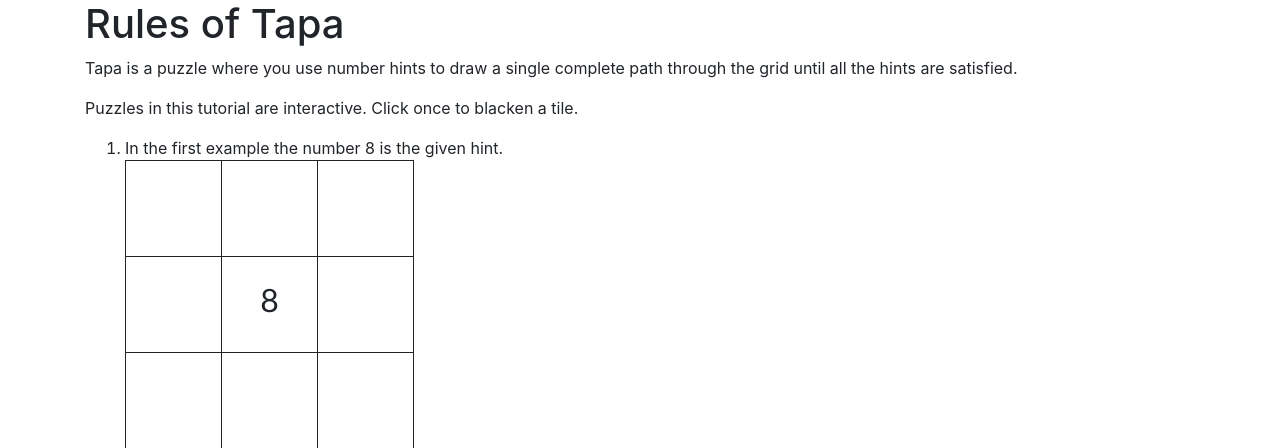
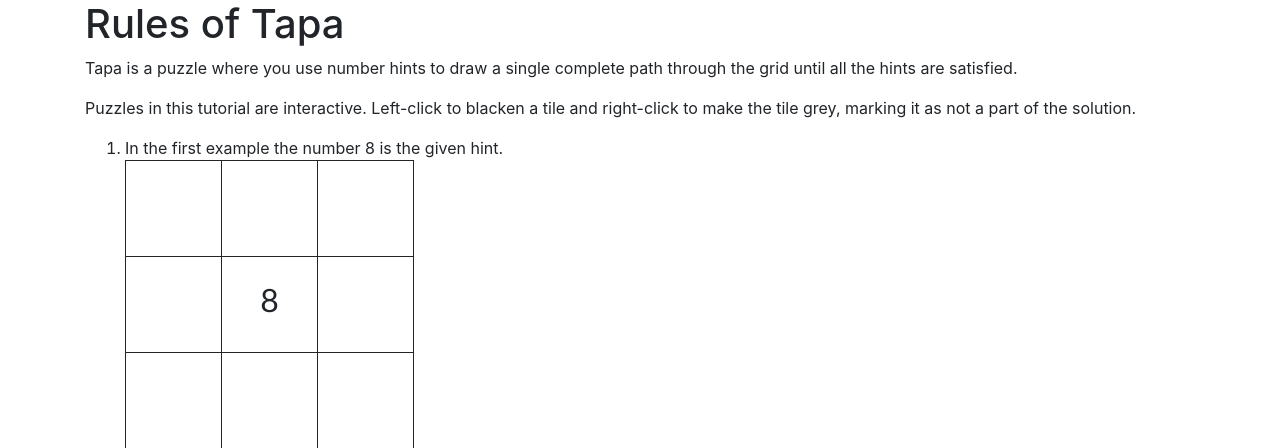
Before and after one commit to NoalS2/pytapaweb, a Django app: page /tutorial/ in a window 1280 px wide. Shown: the part 56-504 px from the top of the page. Run offline with Django 3.2, Linux system fonts and the light colour scheme; some libraries are stand-ins or nearby versions.

Commit message:
updated tutorial.

```diff
--- a/tutorial/templates/tutorial/tutorial.html
+++ b/tutorial/templates/tutorial/tutorial.html
@@ -9,7 +9,7 @@
     </style>
 <h1>Rules of Tapa</h1>
 <p>Tapa is a puzzle where you use number hints to draw a single complete path through the grid until all the hints are satisfied.</p>
-<p>Puzzles in this tutorial are interactive. Click once to blacken a tile.</p>
+<p>Puzzles in this tutorial are interactive. Left-click to blacken a tile and right-click to make the tile grey, marking it as not a part of the solution.</p>
 <ol>
     <li>In the first example the number 8 is the given hint.</li>
     <div id="rule1" oncontextmenu="return false;"></div>
```
